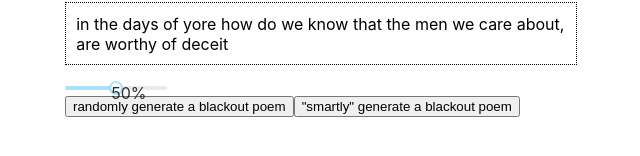
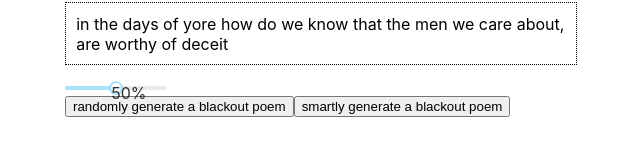
Before and after one commit to zhaovan/blackout-poetry-generator, a Next.js app: page / in a window 1280 px wide. Shown: the part 238-394 px from the top of the page, without its empty margins (319-959 px from the left). Built offline with nearby package versions, Linux system fonts and the light colour scheme.

Commit message:
fix nextjs bugs

```diff
--- a/pages/index.js
+++ b/pages/index.js
@@ -145,7 +145,7 @@ export default function Home() {
         randomly generate a blackout poem
       </button>
       <button onClick={() => blackoutPoem("markov")}>
-        "smartly" generate a blackout poem
+        smartly generate a blackout poem
       </button>
       <p className={styles.blackoutPoem}>{parse(completeBlackoutPoem)}</p>
     </div>
```
